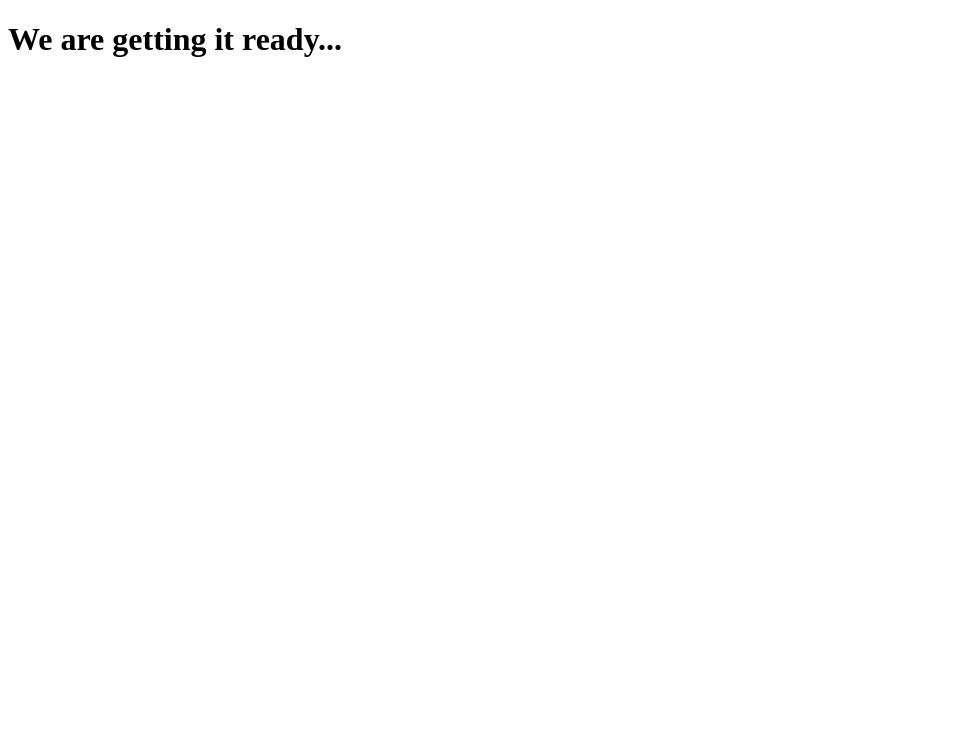
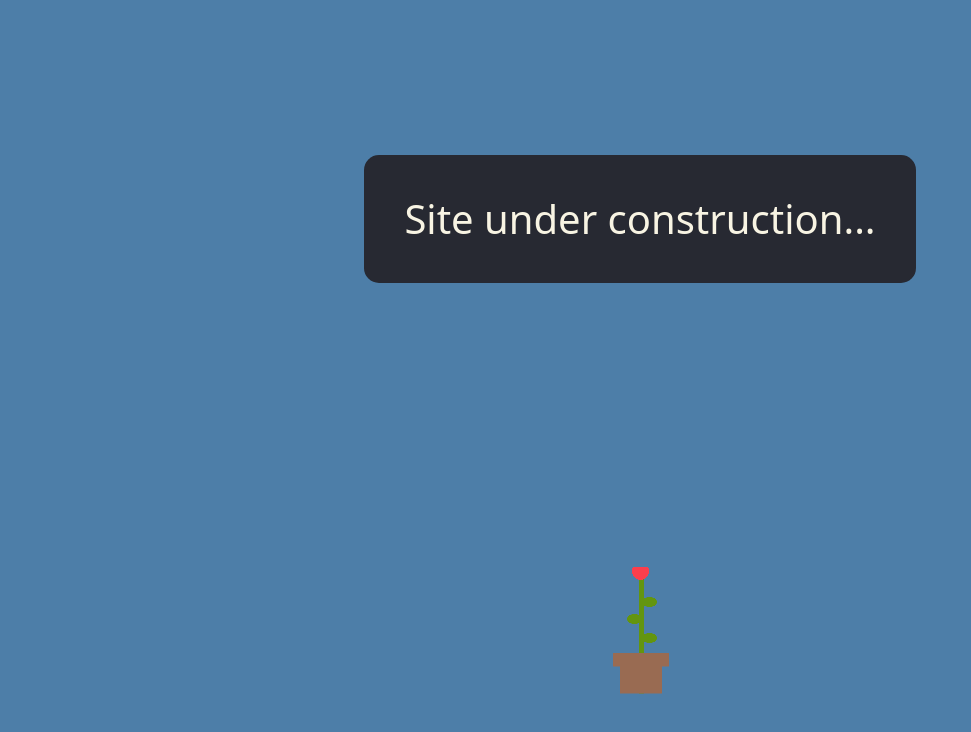
Before and after one commit to facuarre96/facuarre96.github.io, a plain HTML site: page index.html in a window 1280 px wide. Shown: the whole page, without its empty margins (0-971 px from the left). Drawn offline with nearby package versions, Linux system fonts and the light colour scheme.

Commit message:
update: Facu - site under construction

```diff
--- /dev/null
+++ b/assets/scripts.js
@@ -0,0 +1,11 @@
+$(document).ready(function() {
+    function restartAnimation(element) {
+        element.classList.remove('growing');
+        void element.offsetWidth;
+        element.classList.add('growing');
+    }
+    setInterval(function() {
+        const box = document.getElementById('growing');
+        restartAnimation(box);
+    }, 6000); // 3 seconds delay
+});
--- /dev/null
+++ b/assets/style.css
@@ -0,0 +1,98 @@
+/************
+GENERAL
+*************/
+:root {
+    --raisin: #272932;
+    --steel: #4D7EA8;
+    --ashes: #828489;
+    --quartz: #9E90A2;
+    --latte: #F8F4E3;
+}
+h1{
+    z-index: 10000000;
+    padding: 40px;
+    background-color: var(--raisin);
+    border-radius: 15px;
+    color: var(--latte);
+}
+body {
+    margin:0;
+    height:100vh;
+    display:grid;
+    place-items:center;
+    background:var(--steel);
+    overflow:hidden;
+}
+.growing {
+    width:150px;
+    height:150px;
+    position:relative;
+    clip-path:inset(-100vh 0);
+}
+.growing:before {
+    content:"";
+    display:block;
+    width:400%;
+    height:100%;
+    background:
+        /*1*/
+            radial-gradient(farthest-side,#639510 97%,#0000) 12.5% 65%/12px 9px,
+            linear-gradient(#996b52 0 0) 9% 80%/9.4% 9%,
+            linear-gradient(#996b52 0 0) 10% 100%/7% 25%,
+            linear-gradient(#639510 0 0) 12.5% 99%/5px 36%,
+                /*2*/
+            radial-gradient(farthest-side,#639510 97%,#0000) 35.5% 50%/15px 10px,
+            radial-gradient(farthest-side,#639510 97%,#0000) 38% 64%/15px 10px ,
+            linear-gradient(#996b52 0 0) 35.5% 80%/9.4% 9%,
+            linear-gradient(#996b52 0 0) 36% 100%/7% 25%,
+            linear-gradient(#639510 0 0) 37% 99%/5px 52%,
+                /*3*/
+            radial-gradient(farthest-side,#fb3e4c 98%,#0000) 64.5% 40.5%/10px 9px,
+            radial-gradient(farthest-side at bottom,#0000 calc(100% - 5px),#639510 0 100%,#0000)63.6% 34%/20px 10px,
+            radial-gradient(farthest-side,#639510 97%,#0000) 61% 50%/15px 10px,
+            radial-gradient(farthest-side,#639510 97%,#0000) 63.5% 64%/15px 10px ,
+            linear-gradient(#996b52 0 0) 63.5% 80%/9.4% 9%,
+            linear-gradient(#996b52 0 0) 63.1% 100%/7% 25%,
+            linear-gradient(#639510 0 0) 62% 99%/5px 62%,
+                /*4*/
+            radial-gradient(farthest-side at 50% 4px,#fb3e4c 98%,#0000) 88.1% 17.5%/17px 13px,
+            radial-gradient(farthest-side,#639510 97%,#0000) 87% 50%/15px 10px,
+            radial-gradient(farthest-side,#639510 97%,#0000) 89.5% 38%/15px 10px,
+            radial-gradient(farthest-side,#639510 97%,#0000) 89.5% 64%/15px 10px,
+            linear-gradient(#996b52 0 0) 91% 80%/9.4% 9%,
+            linear-gradient(#996b52 0 0) 90% 100%/7% 25%,
+            linear-gradient(#639510 0 0) 87.5% 99%/5px 77%;
+    background-repeat:no-repeat;
+    animation:m 4s .5s both;
+}
+.growing:after {
+    content: "";
+    position: absolute;
+    inset: -100vh 49px 42px 54px;
+    background:
+            conic-gradient(at 2px 50%,#0000 270deg,#fff 0)0 0/8px 10px,
+            conic-gradient(at 2px 50%,#0000 270deg,#fff 0)4px 5px/8px 10px;
+    animation:s 4s .5s both;
+}
+
+@keyframes m{
+    0%,20%  {transform:translate(0%)}
+    33.33%,53.33% {transform:translate(-24%)}
+    66.66%,86.66% {transform:translate(-49.5%)}
+    100%{transform:translate(-74.5%)}
+}
+
+@keyframes s {
+    0% {inset: -100vh 49px 100vh 54px}
+    10% {inset: -100vh 49px 42px 54px;opacity:1}
+    20% {inset: -100vh 49px 42px 54px;opacity:0}
+    20.01%,
+    33.33% {inset: -100vh 49px 100vh 54px;opacity:1}
+    43.33% {inset: -100vh 49px 42px 54px;opacity:1}
+    53.33% {inset: -100vh 49px 42px 54px;opacity:0}
+    53.34%,
+    66.66% {inset: -100vh 49px 100vh 54px;opacity:1}
+    76.66% {inset: -100vh 49px 42px 54px;opacity:1}
+    86.66%,
+    100%{inset: -100vh 49px 42px 54px;opacity:0}
+}
--- a/index.html
+++ b/index.html
@@ -5,9 +5,32 @@
     <meta name="viewport"
           content="width=device-width, user-scalable=no, initial-scale=1.0, maximum-scale=1.0, minimum-scale=1.0">
     <meta http-equiv="X-UA-Compatible" content="ie=edge">
+    <link href="https://cdn.jsdelivr.net/npm/bootstrap@5.3.3/dist/css/bootstrap.min.css" rel="stylesheet" integrity="sha384-QWTKZyjpPEjISv5WaRU9OFeRpok6YctnYmDr5pNlyT2bRjXh0JMhjY6hW+ALEwIH" crossorigin="anonymous">
+    <link href="https://cdn.jsdelivr.net/npm/bootstrap@5.3.3/dist/css/bootstrap.min.css" rel="stylesheet" integrity="sha384-QWTKZyjpPEjISv5WaRU9OFeRpok6YctnYmDr5pNlyT2bRjXh0JMhjY6hW+ALEwIH" crossorigin="anonymous">
+    <link href="https://cdn.jsdelivr.net/npm/bootstrap@5.2.0-beta1/dist/css/bootstrap.min.css" rel="stylesheet"/>
+    <script src="https://cdnjs.cloudflare.com/ajax/libs/jquery/3.3.1/jquery.min.js"></script>
+    <script src="https://cdn.jsdelivr.net/npm/bootstrap@5.2.0-beta1/dist/js/bootstrap.bundle.min.js"></script>
+    <!--    <script src="js/bootstrap.min.js"></script>-->
+    <script src="https://code.jquery.com/jquery-3.4.1.slim.min.js" integrity="sha384-J6qa4849blE2+poT4WnyKhv5vZF5SrPo0iEjwBvKU7imGFAV0wwj1yYfoRSJoZ+n" crossorigin="anonymous"></script>
+    <script src="https://cdn.jsdelivr.net/npm/popper.js@1.16.0/dist/umd/popper.min.js" integrity="sha384-Q6E9RHvbIyZFJoft+2mJbHaEWldlvI9IOYy5n3zV9zzTtmI3UksdQRVvoxMfooAo" crossorigin="anonymous"></script>
+    <script src="https://cdn.jsdelivr.net/npm/bootstrap@4.4.1/dist/js/bootstrap.min.js" integrity="sha384-wfSDF2E50Y2D1uUdj0O3uMBJnjuUD4Ih7YwaYd1iqfktj0Uod8GCExl3Og8ifwB6" crossorigin="anonymous"></script>
+    <link rel="stylesheet" href="assets/style.css">
+    <script src="https://code.jquery.com/jquery-3.7.1.js" integrity="sha256-eKhayi8LEQwp4NKxN+CfCh+3qOVUtJn3QNZ0TciWLP4=" crossorigin="anonymous"></script>
+    <script src="https://kit.fontawesome.com/704eb226d1.js" crossorigin="anonymous"></script>
+    <script src="assets/scripts.js" type="text/javascript"></script>
+    <link rel="icon" href="assets/favicon.png" type="image/x-icon"/>
+    <link rel="preconnect" href="https://fonts.googleapis.com">
+    <link rel="preconnect" href="https://fonts.gstatic.com" crossorigin>
+    <link href="https://fonts.googleapis.com/css2?family=Lato:ital,wght@0,100;0,300;0,400;0,700;0,900;1,100;1,300;1,400;1,700;1,900&display=swap" rel="stylesheet">
+    <link rel="shortcut icon" href="assets/favicon.png" type="image/x-icon"/>  <!--UPDATE FAVICON-->
     <title>Facundo Arredondo</title>
 </head>
+
 <body>
-    <h1 class="text-center my-3">We are getting it ready...</h1>
+<h1 class="text-center my-5">Site under construction...</h1>
+<div class="growing" id="growing"></div>
+
+
 </body>
+
 </html>
```
Also changed, not shown: assets/favicon.png (added).
